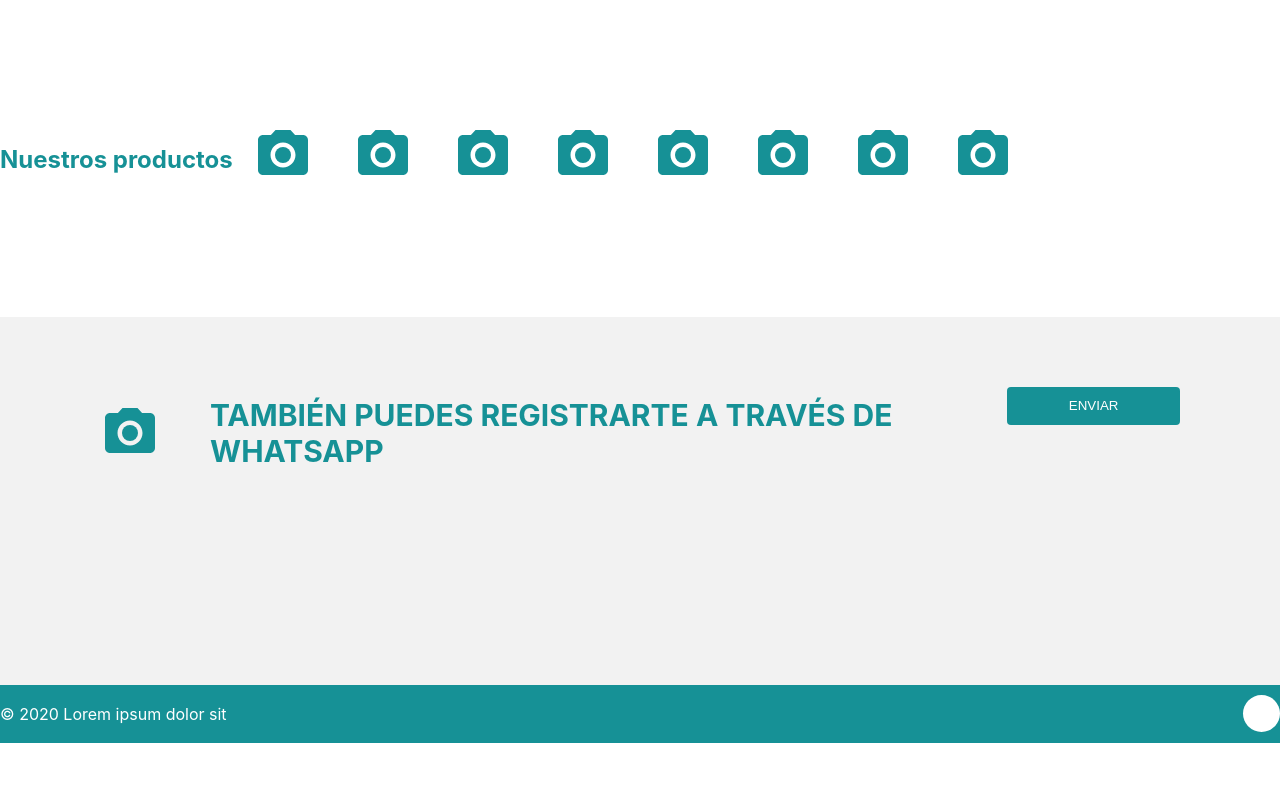
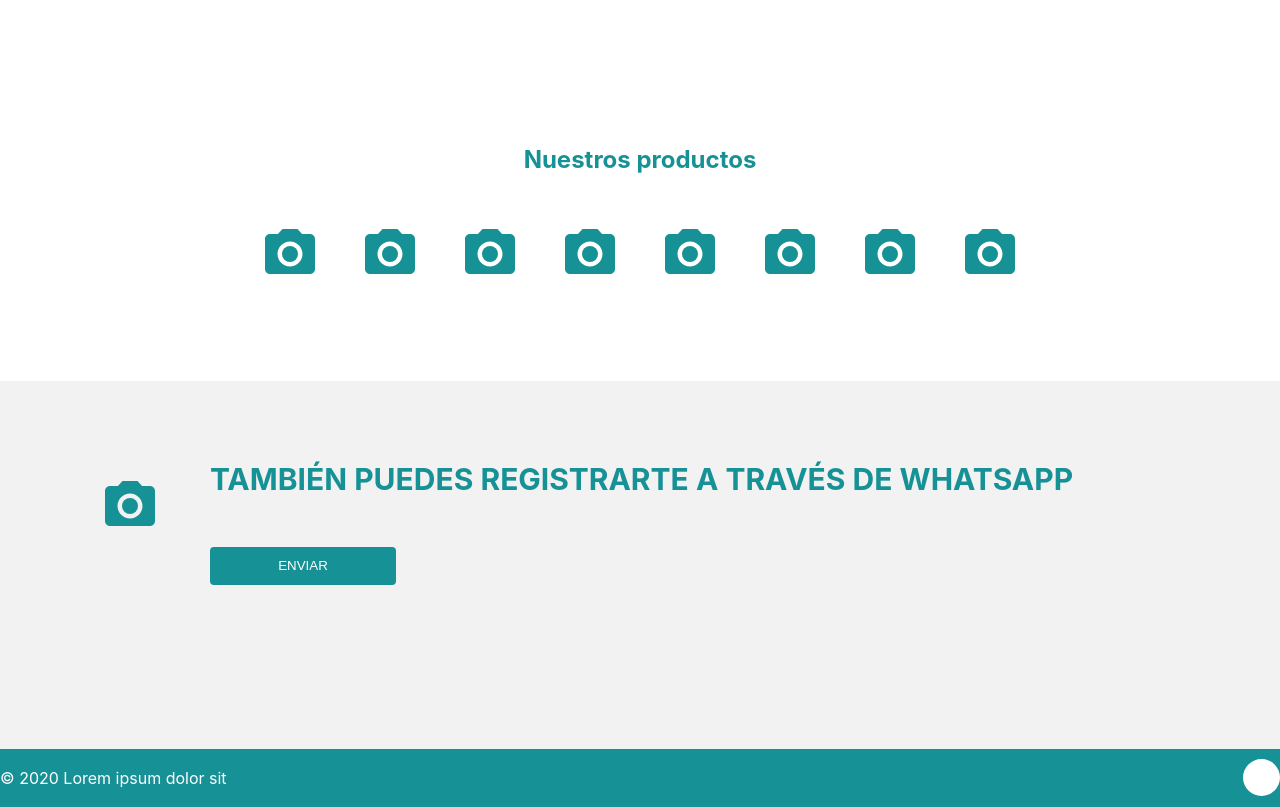
Before and after one commit to betotorodev/form-prototype, a React (Create React App) app: page / in a window 1280 px wide. Shown: the part 800-1607 px from the top of the page. Before the commit the page ends 1543 px from the top, so only its background shows below. Built offline with nearby package versions, Linux system fonts and the light colour scheme.

Commit message:
[FIX] some styles

```diff
--- a/src/App.css
+++ b/src/App.css
@@ -107,6 +107,7 @@ main {
   margin: 5px 0;
 }
 
+/* product */
 .products {
   width: 100%;
   padding: 0 0 93px 0;
--- a/src/component/modal.css
+++ b/src/component/modal.css
@@ -57,7 +57,7 @@ input {
   outline: none;
 }
 
-section {
+form section {
   display: flex;
 }
 
```
Also changed, not shown: 1 other file (tests, documents, lock files or other folders).
